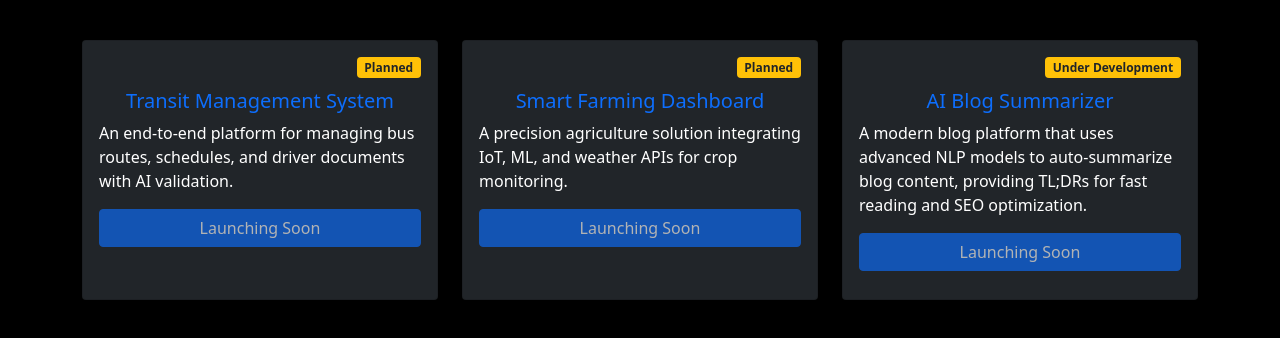
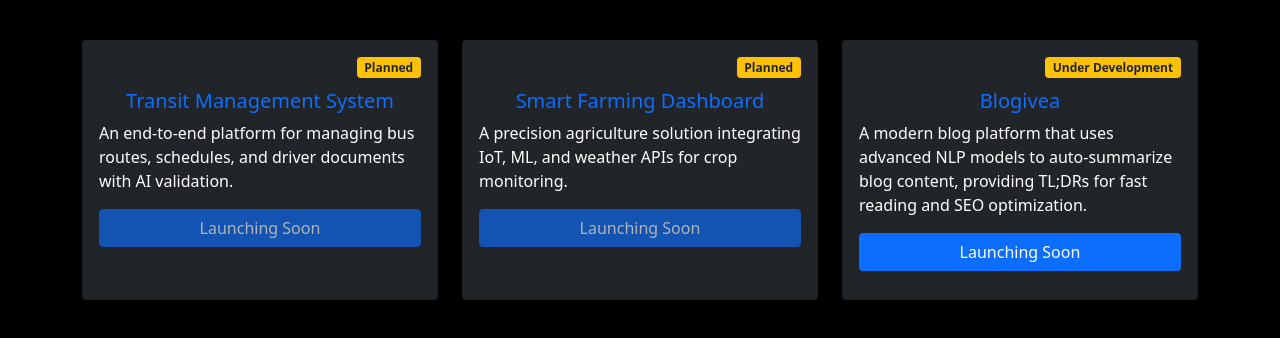
Before and after one commit to savioshaju/personal-portfolio, a plain HTML site: page project.html in a window 1280 px wide. Shown: the part 118-456 px from the top of the page. Drawn offline with nearby package versions, Linux system fonts and the light colour scheme.

Commit message:
project update

```diff
--- a/project.html
+++ b/project.html
@@ -85,14 +85,17 @@
                     <span class="badge bg-warning text-dark project-badge">Under Development</span>
                     <div class="card-body pt-5">
                         <h5>
-                            <div class="card-tittle text-primary text-center">AI Blog Summarizer</div>
+                            <div class="card-tittle text-primary text-center">Blogivea</div>
                         </h5>
                         <p class="card-text text-justify text-white ">
                             A modern blog platform that uses advanced NLP models to auto-summarize blog content,
                             providing TL;DRs for fast reading and SEO optimization.
                         </p>
-                        <button class="btn btn-outline-primary bg-primary w-100 text-white project-btn" disabled>Launching
-                            Soon</button>
+                        <a href="https://savioshaju.github.io/Blogivea/" class="btn btn-primary w-100 project-btn"
+                            role="button">
+                            Launching Soon
+                        </a>
+
                     </div>
                 </div>
             </div>
```
Also changed, not shown: index.html (+0 -1 lines).
